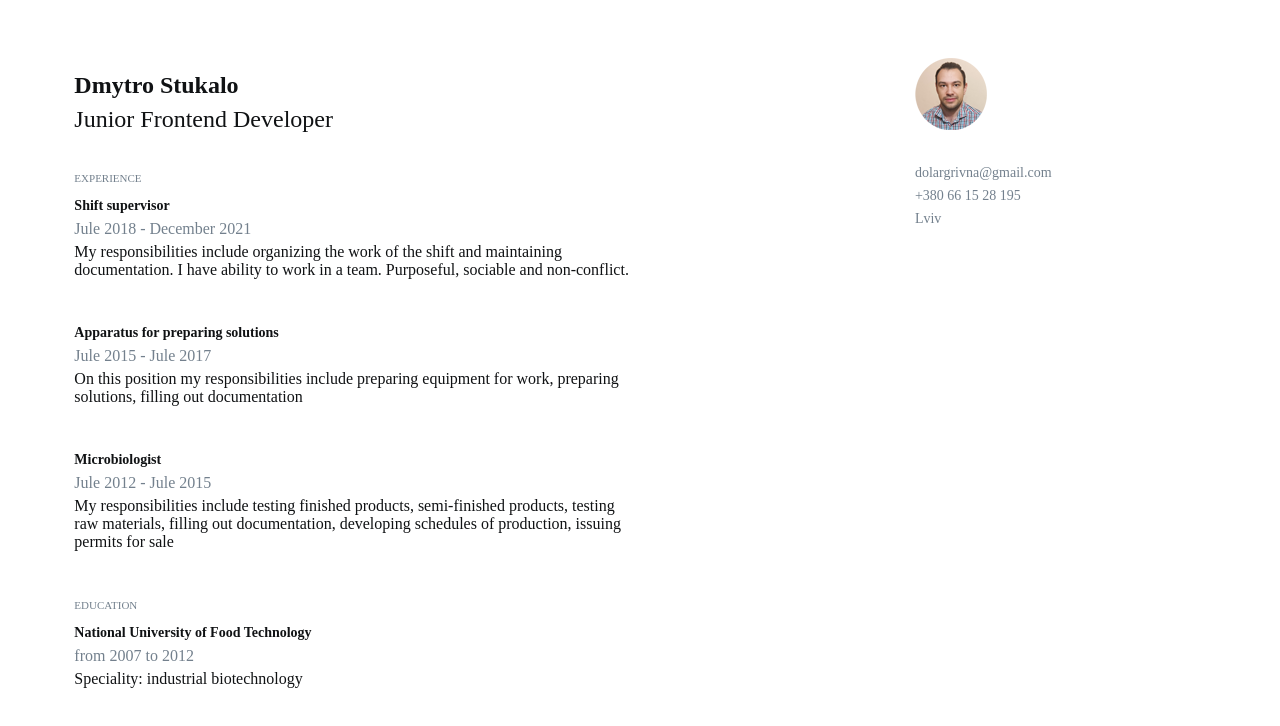
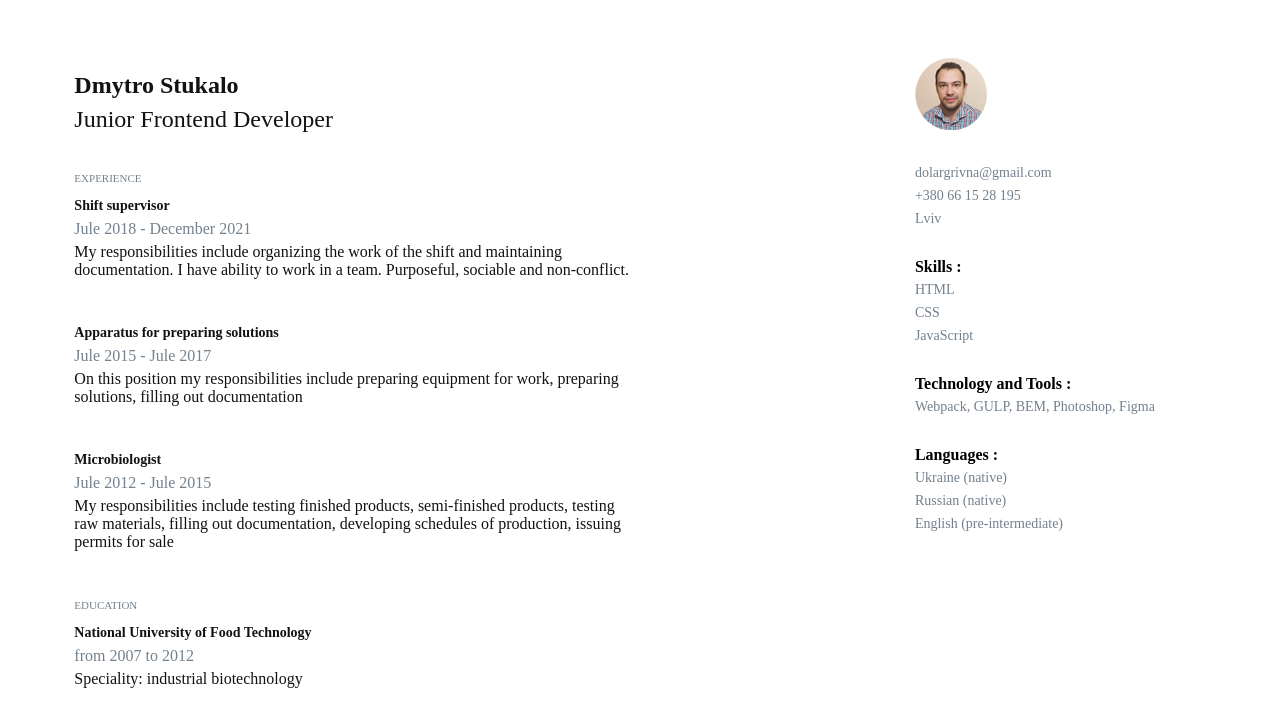
Before and after one commit to DStukalo/rsschool-cv, a plain HTML site: page index.html in a window 1280 px wide. Drawn offline with Linux system fonts and the light colour scheme.

Commit message:
feat: added block skills, technology and languages

```diff
--- a/index.html
+++ b/index.html
@@ -63,6 +63,24 @@
           <p class="content-right__section-desq">+380 66 15 28 195</p>
           <p class="content-right__section-desq">Lviv</p>
         </section>
+        <section class="content-right__section">
+          <h4 class="content-right__section-title">Skills :</h4>
+          <p class="content-right__section-desq">HTML</p>
+          <p class="content-right__section-desq">CSS</p>
+          <p class="content-right__section-desq">JavaScript</p>
+        </section>
+        <section class="content-right__section">
+          <h4 class="content-right__section-title">Technology and Tools :</h4>
+          <p class="content-right__section-desq">
+            Webpack, GULP, BEM, Photoshop, Figma
+          </p>
+        </section>
+        <section class="content-right__section">
+          <h4 class="content-right__section-title">Languages :</h4>
+          <p class="content-right__section-desq">Ukraine (native)</p>
+          <p class="content-right__section-desq">Russian (native)</p>
+          <p class="content-right__section-desq">English (pre-intermediate)</p>
+        </section>
       </section>
     </div>
   </body>
--- a/style.css
+++ b/style.css
@@ -64,6 +64,10 @@
   margin-top: 30px;
 }
 
+.content-right__section-title {
+  margin: 0;
+}
+
 .content-right__section-desq {
   margin: 0;
   font-size: 14px;
```
